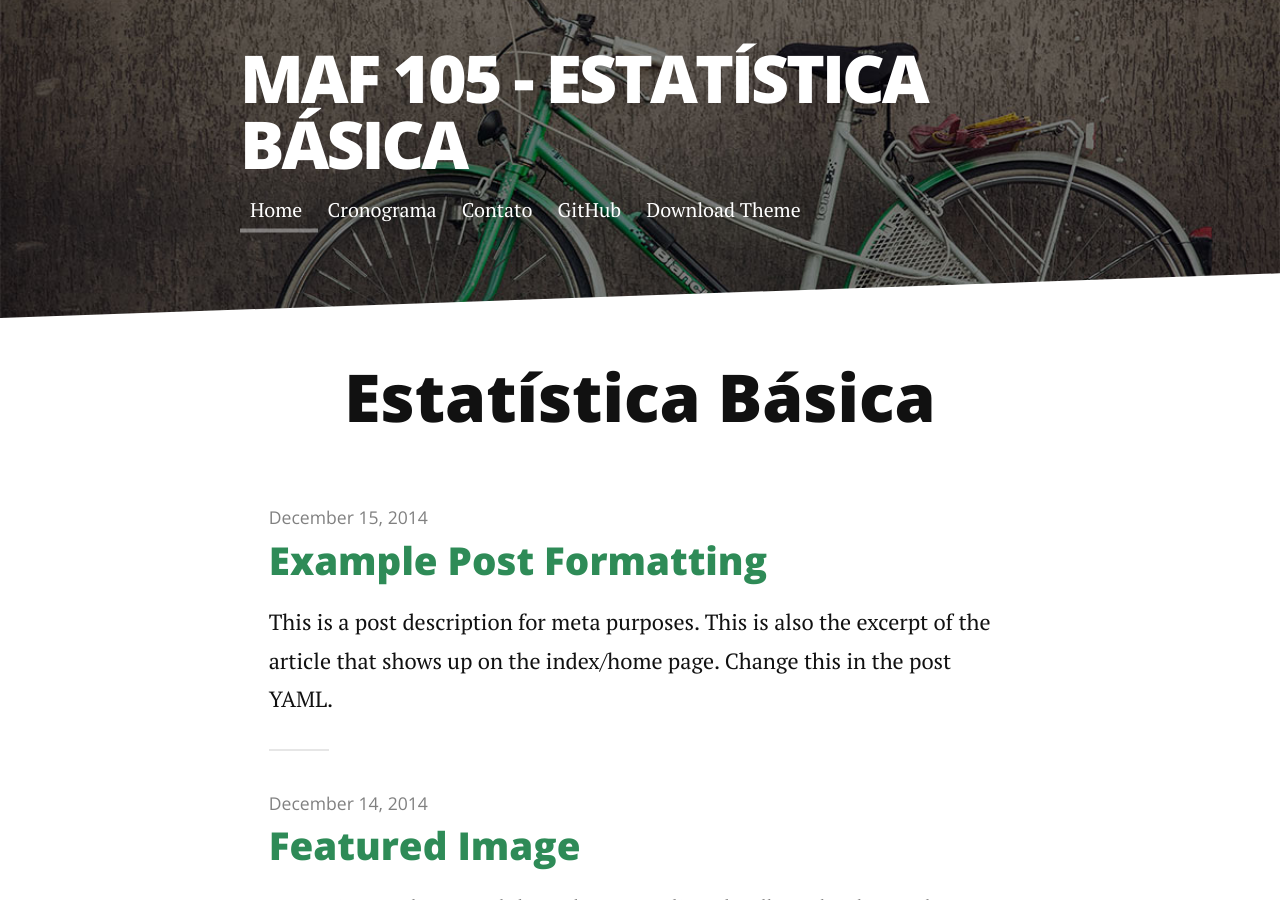
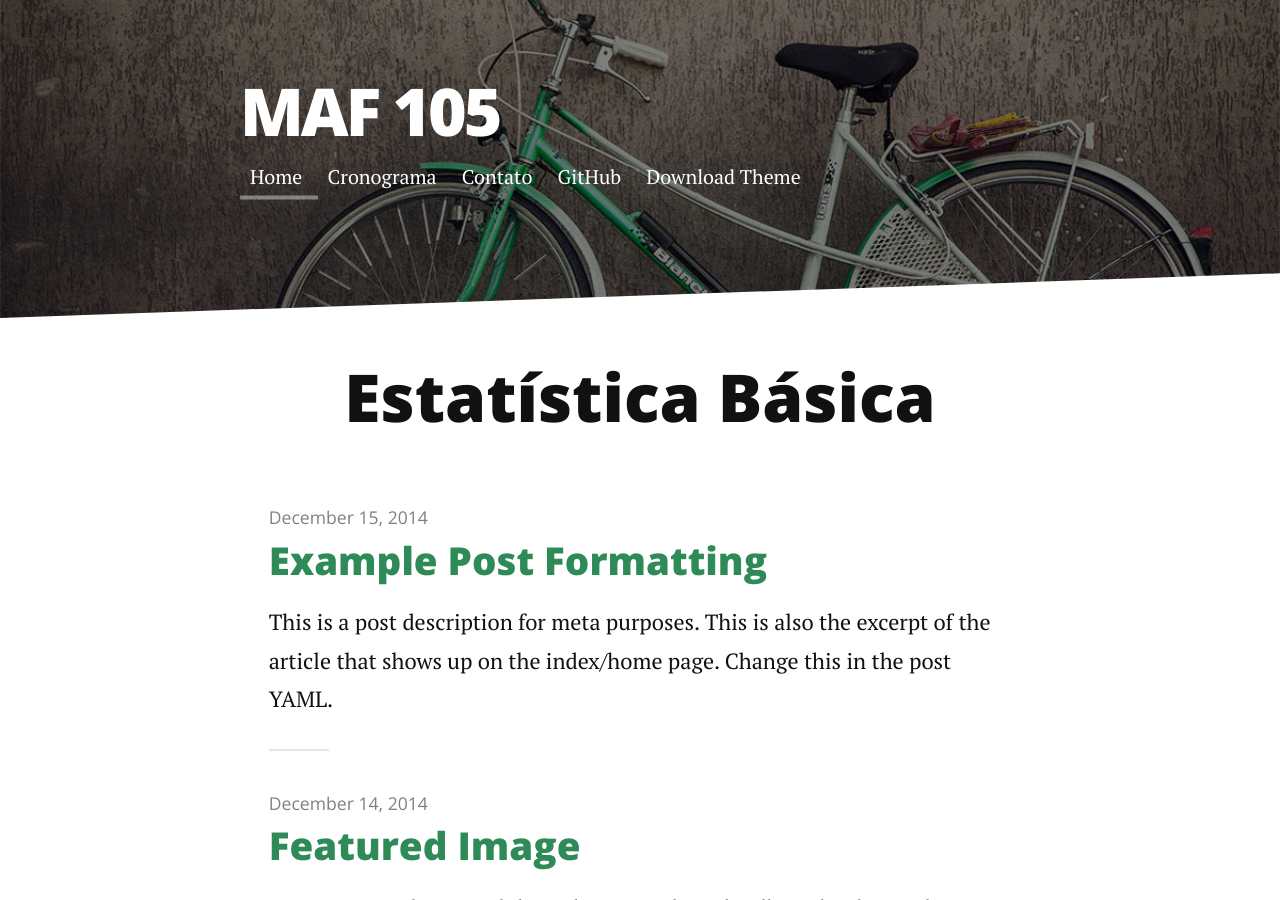
Before and after one commit to ufvest/ufvest.github.io, a Jekyll site: the page built from index.html, in a window 1280 px wide and 900 px high. Built offline with Jekyll 4.4.1, drawn with Linux system fonts in a browser that asks for light colours; nearby versions of some CDN libraries; the list of posts is cut into pages by our own code.

Commit message:
diminuição do nome

```diff
--- a/_config.yml
+++ b/_config.yml
@@ -1,4 +1,4 @@
-title: MAF 105 - Estatística Básica
+title: MAF 105
 description: Página da disciplina de Estatística Básica oferecida a alunos da UFV - Campus Florestal
 
 url: https://github.com/maf105
```
